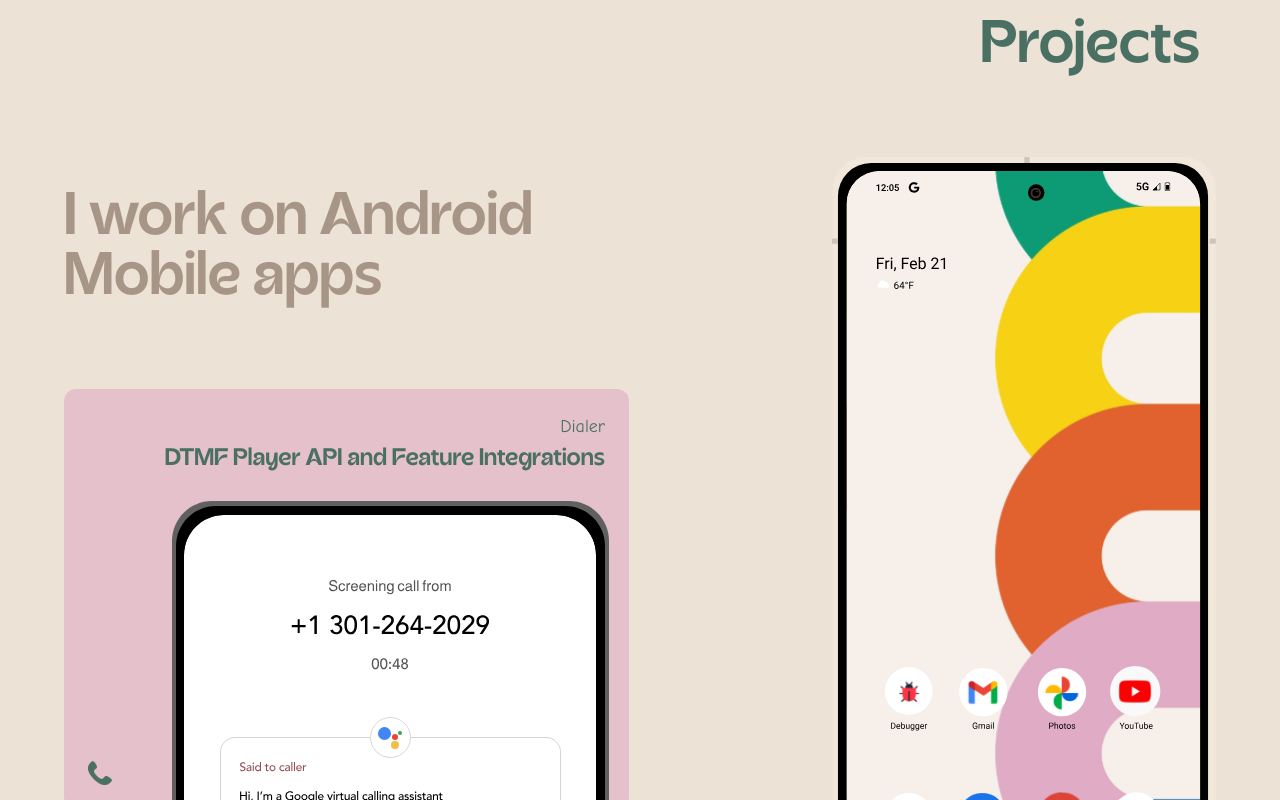
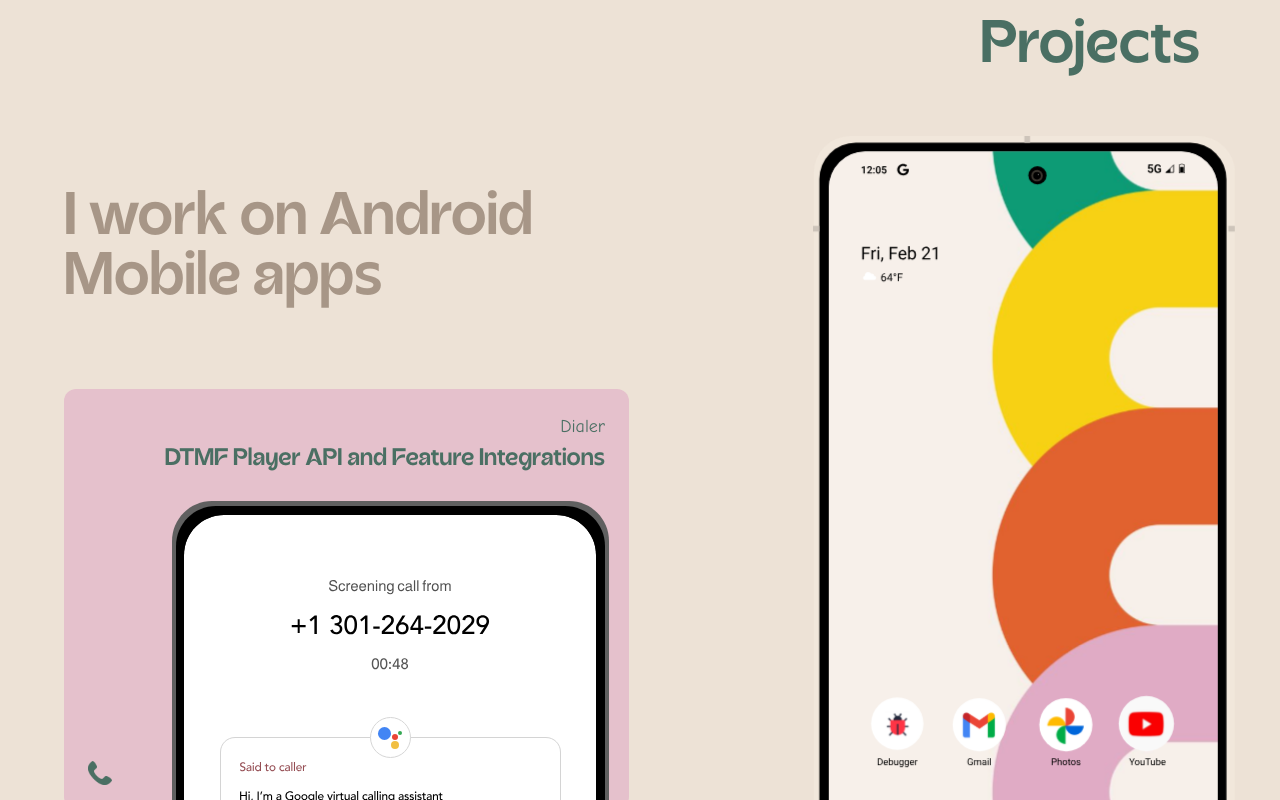
Before and after one commit to Meron-b/meron_portfolio, a Next.js app: page / in a window 1280 px wide. Shown: the part 2060-2860 px from the top of the page. Built offline with nearby package versions, Linux system fonts and the light colour scheme.

Commit message:
Benchmark: Projects section almost complete. Has Pink Showcase but needs Yellow.

```diff
--- a/src/sections/Projects.js
+++ b/src/sections/Projects.js
@@ -67,11 +67,11 @@ const Projects = () => {
             </div>
           </div>
 
-          <div className="md:w-1/2 lg:w-1/3 self-end">
+          <div className="md:w-1/2 lg:w-1/3 self-end flex justify-center pt-5">
             <img
               src="/android-phone.svg"
               alt="Android Phone"
-              className="w-full h-auto"
+              className="w-auto h-auto scale-[1.1] transform-gpu"
             />
           </div>
         </div>
```
